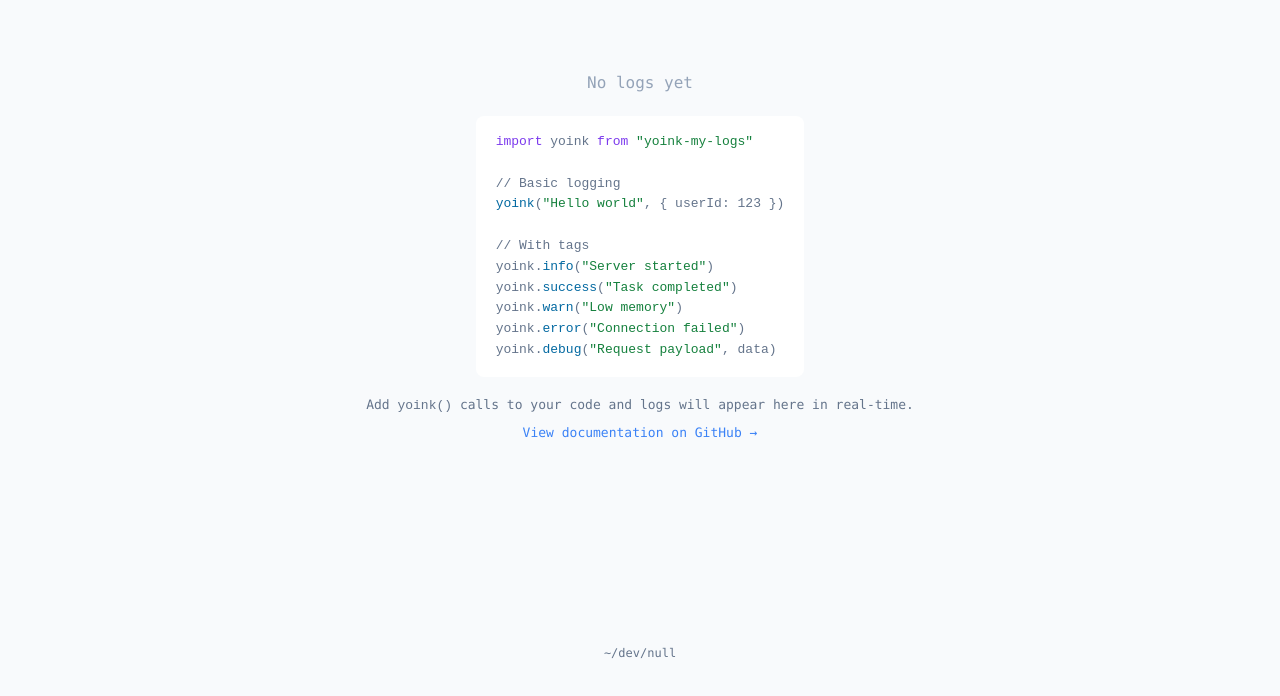
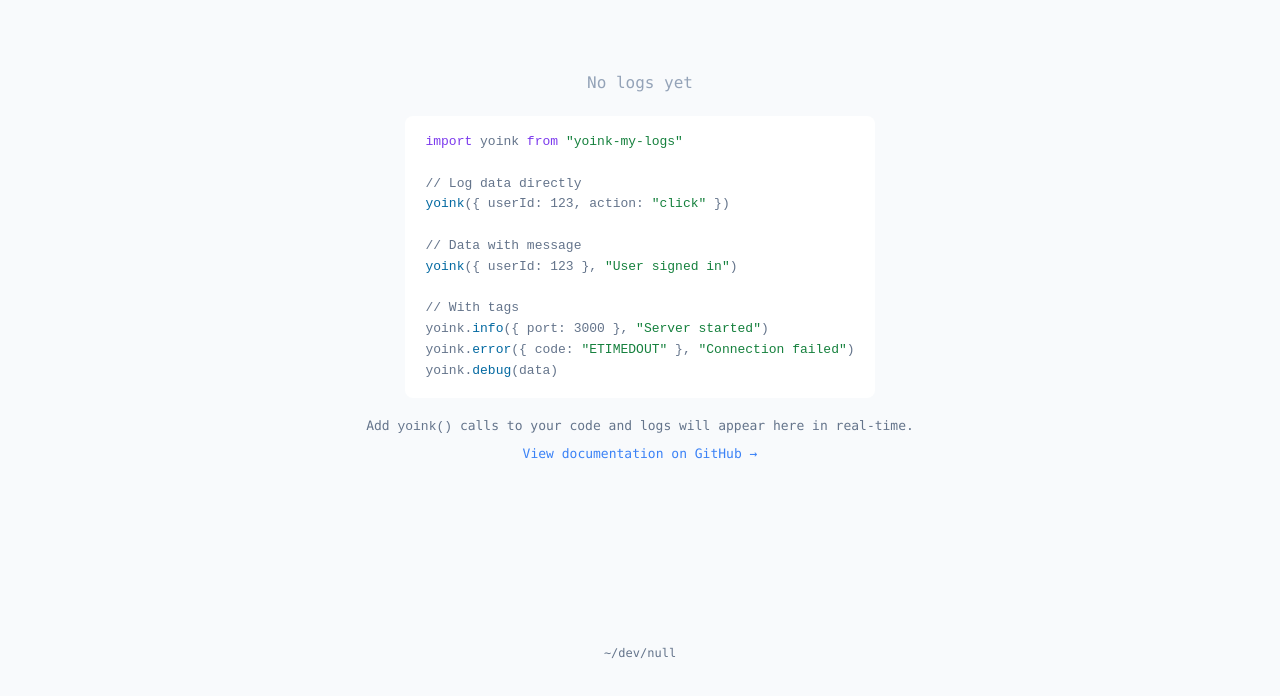
Before and after one commit to aletzo/yoink-my-logs, a website: page public/index.html in a window 1280 px wide. Shown: the part 104-800 px from the top of the page. Drawn offline with Linux system fonts and the light colour scheme; no server answers.

Commit message:
chore: fix examples when there are no logs in UI

```diff
--- a/public/index.html
+++ b/public/index.html
@@ -47,15 +47,16 @@
       <h2>No logs yet</h2>
       <pre><span class="keyword">import</span> yoink <span class="keyword">from</span> <span class="string">"yoink-my-logs"</span>
 
-<span class="comment">// Basic logging</span>
-<span class="function">yoink</span>(<span class="string">"Hello world"</span>, { userId: <span class="number">123</span> })
+<span class="comment">// Log data directly</span>
+<span class="function">yoink</span>({ userId: <span class="number">123</span>, action: <span class="string">"click"</span> })
+
+<span class="comment">// Data with message</span>
+<span class="function">yoink</span>({ userId: <span class="number">123</span> }, <span class="string">"User signed in"</span>)
 
 <span class="comment">// With tags</span>
-yoink.<span class="function">info</span>(<span class="string">"Server started"</span>)
-yoink.<span class="function">success</span>(<span class="string">"Task completed"</span>)
-yoink.<span class="function">warn</span>(<span class="string">"Low memory"</span>)
-yoink.<span class="function">error</span>(<span class="string">"Connection failed"</span>)
-yoink.<span class="function">debug</span>(<span class="string">"Request payload"</span>, data)</pre>
+yoink.<span class="function">info</span>({ port: <span class="number">3000</span> }, <span class="string">"Server started"</span>)
+yoink.<span class="function">error</span>({ code: <span class="string">"ETIMEDOUT"</span> }, <span class="string">"Connection failed"</span>)
+yoink.<span class="function">debug</span>(data)</pre>
       <p>Add <code>yoink()</code> calls to your code and logs will appear here in real-time.</p>
       <p><a href="https://github.com/aletzo/yoink-my-logs" target="_blank">View documentation on GitHub →</a></p>
     </div>
```
